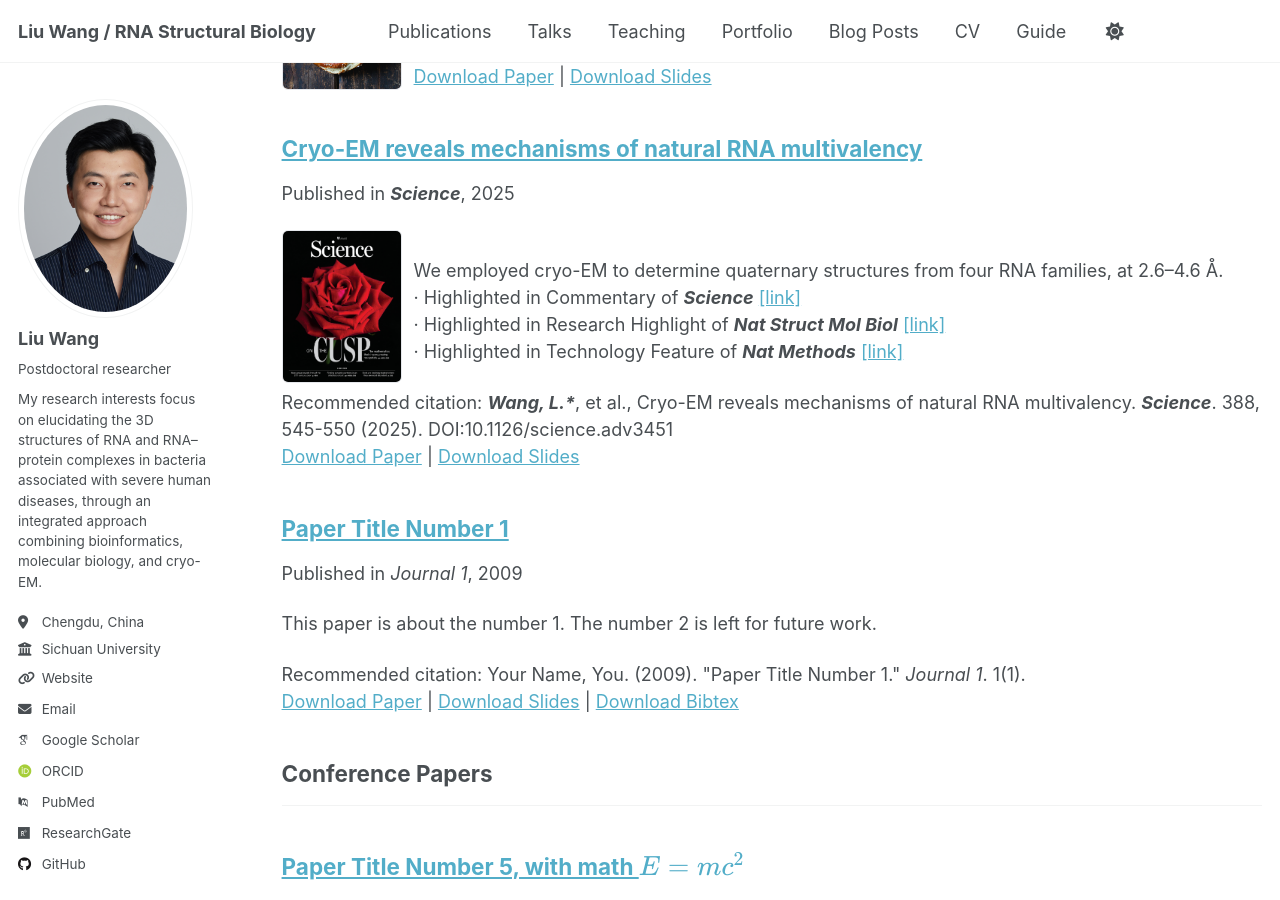
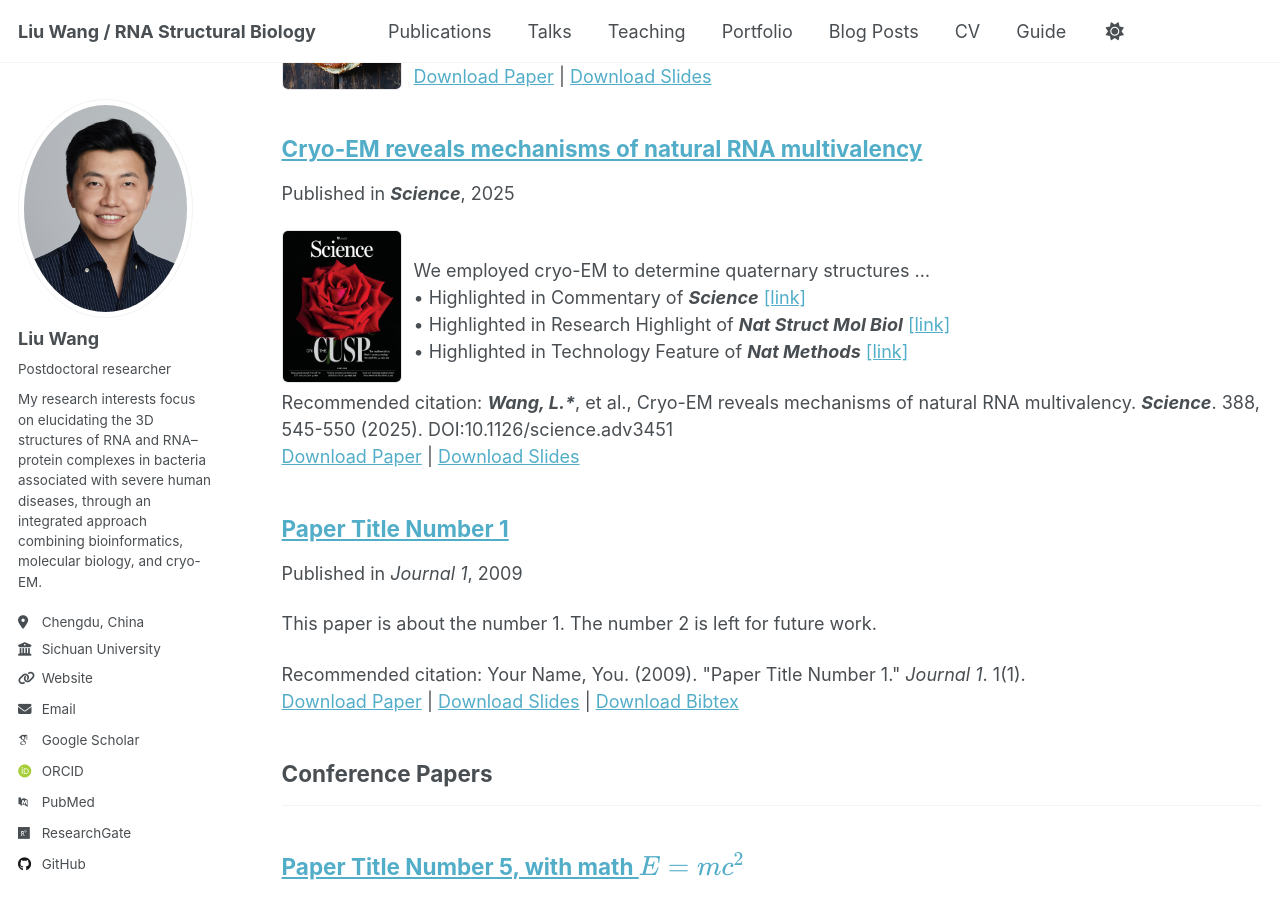
Before and after one commit to liuwang-RNA/Guihub_CV, a Jekyll site: the page built from _pages/publications.html, in a window 1280 px wide and 900 px high, scrolled down 468 px. Built offline with Jekyll 4.4.1, drawn with Linux system fonts in a browser that asks for light colours; some web fonts are replaced; a script that is not in the unit is left out.

Commit message:
Update 2025-05-01_Science.md

```diff
--- a/_publications/2025-05-01_Science.md
+++ b/_publications/2025-05-01_Science.md
@@ -5,12 +5,12 @@ category: manuscripts
 permalink: /publication/2025-05-01_Science
 excerpt: >
   <img src="/Guihub_CV/images/publications/Science.png" class="pub-thumb" alt="Cryo-EM density"><br>
-  We employed cryo-EM to determine quaternary structures from four RNA families, at 2.6–4.6 Å.<br>
-  · Highlighted in Commentary of <strong><em>Science</em></strong>
+  We employed cryo-EM to determine quaternary structures …<br>
+  &bull; Highlighted in Commentary of <strong><em>Science</em></strong>
   <a href="https://www.science.org/content/blog-post/rna-motifs-coming-focus" target="_blank">[link]</a><br>
-  · Highlighted in Research Highlight of <strong><em>Nat Struct Mol Biol</em></strong>
+  &bull; Highlighted in Research Highlight of <strong><em>Nat Struct Mol Biol</em></strong>
   <a href="https://www.nature.com/articles/s41594-025-01569-7" target="_blank">[link]</a><br>
-  · Highlighted in Technology Feature of <strong><em>Nat Methods</em></strong>
+  &bull; Highlighted in Technology Feature of <strong><em>Nat Methods</em></strong>
   <a href="https://www.nature.com/articles/s41592-025-02722-2" target="_blank">[link]</a>
 date: 2025-05-01
 venue: '<strong><em>Science</em></strong>'
```
